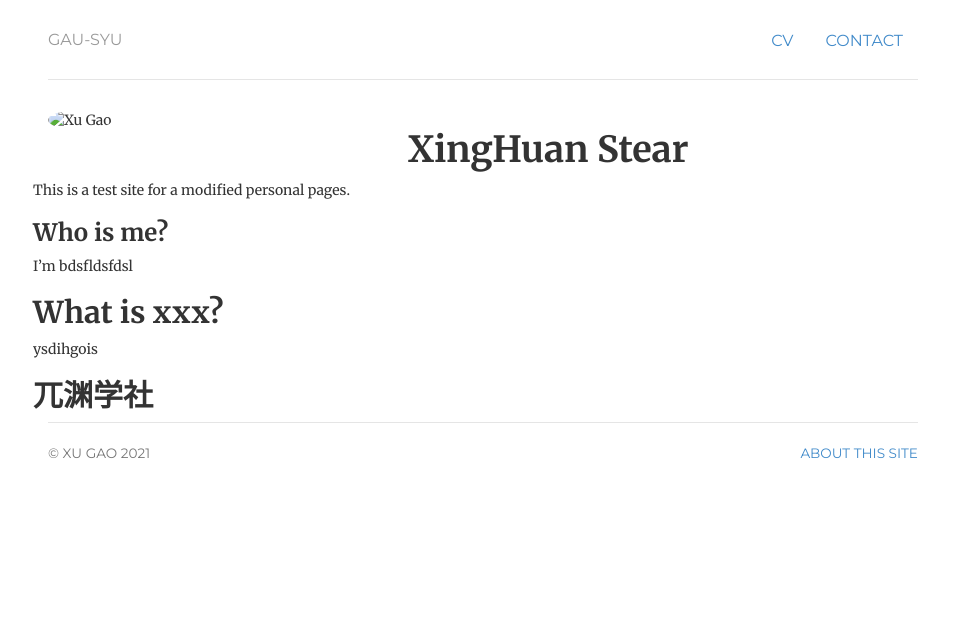
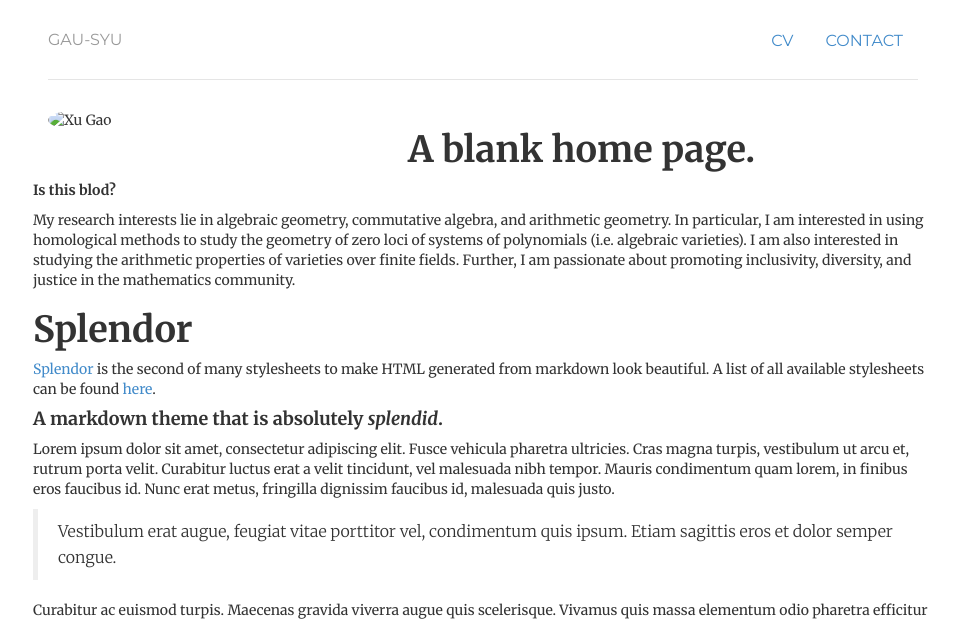
Before and after one commit to xinghuan-stear/xinghuan-stear.github.io, a Jekyll site: the page built from _pages/Homepage.md, in a window 1280 px wide. Shown: the top 621 px of the page, without its empty margins (157-1113 px from the left). Built offline with Jekyll 4.4.1, drawn with Linux system fonts in a browser that asks for light colours; some of the changed text lies outside the part shown.

Commit message:
Update Homepage.md

````diff
--- a/_pages/Homepage.md
+++ b/_pages/Homepage.md
@@ -4,16 +4,72 @@ title: Homepage
 permalink: /
 ---
 
-# XingHuan Stear
+# A blank home page.
 
-This is a test site for a modified personal pages.
+**Is this blod?**
 
-### Who is me?
+My research interests lie in algebraic geometry, commutative
+algebra, and arithmetic geometry. In particular, I am interested in
+using homological methods to study the geometry of zero loci of
+systems of polynomials (i.e. algebraic varieties). I am also
+interested in studying the arithmetic properties of varieties over
+finite fields. Further, I am passionate about promoting inclusivity,
+diversity, and justice in the mathematics community.
 
-I'm bdsfldsfdsl
+# Splendor
 
-## What is xxx?
+[Splendor](https://github.com/markdowncss/splendor) is the second of many stylesheets to make HTML generated from
+markdown look beautiful. A list of all available stylesheets can be found [here](https://github.com/markdowncss).
 
-ysdihgois
+#### A markdown theme that is absolutely _splendid_.
 
-## 兀渊学社
+Lorem ipsum dolor sit amet, consectetur adipiscing elit. Fusce vehicula pharetra ultricies. Cras magna turpis,
+vestibulum ut arcu et, rutrum porta velit. Curabitur luctus erat a velit tincidunt, vel malesuada nibh tempor.
+Mauris condimentum quam lorem, in finibus eros faucibus id. Nunc erat metus, fringilla dignissim faucibus id,
+malesuada quis justo.
+
+  > Vestibulum erat augue, feugiat vitae porttitor vel, condimentum quis ipsum. Etiam sagittis eros et dolor
+  semper congue.
+
+Curabitur ac euismod turpis. Maecenas gravida viverra augue quis scelerisque. Vivamus quis massa elementum odio
+pharetra efficitur at eget nibh. Donec varius purus quis nisi gravida tristique. Quisque dictum justo nec nulla
+hendrerit aliquet.
+
+<div>
+  <img src="https://cloud.githubusercontent.com/assets/1424573/4785631/dc5ddcd2-5d82-11e4-88a2-06fdabbe4fb8.png">
+</div>
+
+Duis ac ultrices nunc. Proin elit augue, fringilla at varius at, interdum ut justo. Sed sed eros a leo molestie
+bibendum. Nullam ac justo malesuada, euismod dui at, finibus purus. Sed mi risus, porta ac sem ac, commodo
+semper risus.
+
+#### Some example code:
+
+```js
+gulp.task('watch', function() {
+  gulp.watch('*.md', function() {
+    gulp.start('md', 'html');
+  });
+
+  gulp.watch('*.css', function() {
+    gulp.start('css');
+  });
+});
+```
+
+#### Lists
+
+  * Apples
+  * Citrus
+    * Oranges
+    * Grapefruit
+  * Potatoes
+  * Milk
+
+  1. Mow the lawn
+  2. Feed the dog
+  3. Dance
+
+Crafted with <3 by [John Otander](http://johnotander.com)([@4lpine](https://twitter.com/4lpine)).
+
+Before coming to UC, Berkeley I was a graduate student at the University of Wisconsin, Madison
````
